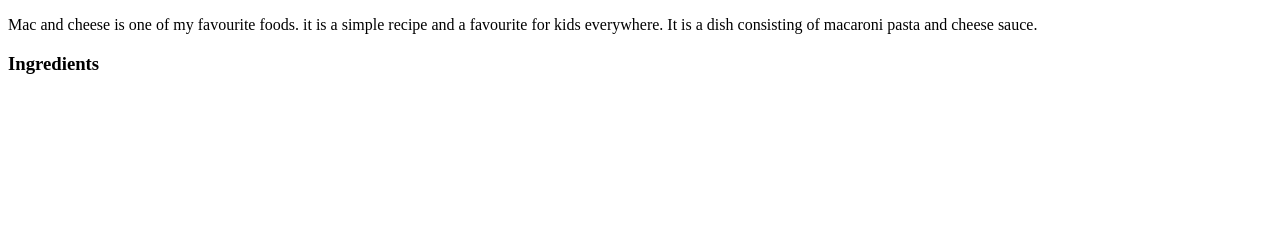
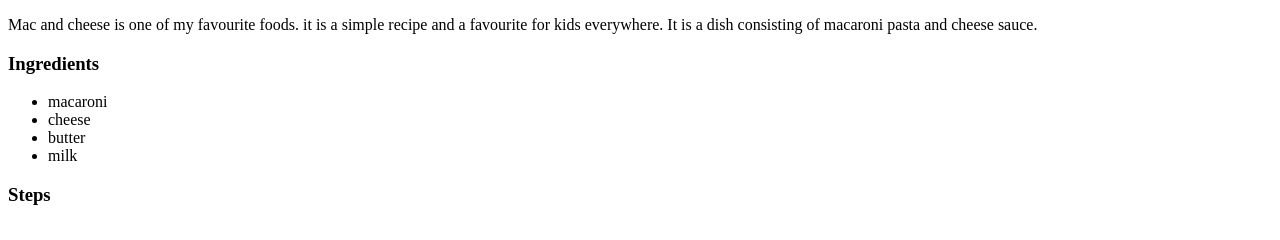
Before and after one commit to VAMPHUZBAND/odin-recipes, a plain HTML site: page recipes/mac-and-cheese.html in a window 1280 px wide. Shown: the part 560-800 px from the top of the page. Drawn offline with Linux system fonts and the light colour scheme.

Commit message:
added ingredients and updated image

```diff
--- a/recipes/mac-and-cheese.html
+++ b/recipes/mac-and-cheese.html
@@ -14,5 +14,12 @@
               It is a dish consisting of macaroni pasta and cheese sauce.
         </p>
         <h3>Ingredients</h3>
+        <ul>
+            <li>macaroni</li>
+            <li>cheese</li>
+            <li>butter</li>
+            <li>milk</li>
+        </ul>
+        <h3>Steps</h3>
     </body>
 </html>
```
Also changed, not shown: recipes/grilled-cheese.html (+6 -0 lines), recipes/spaghetti.html (+5 -0 lines), images/mac-and-cheese.jpg.
